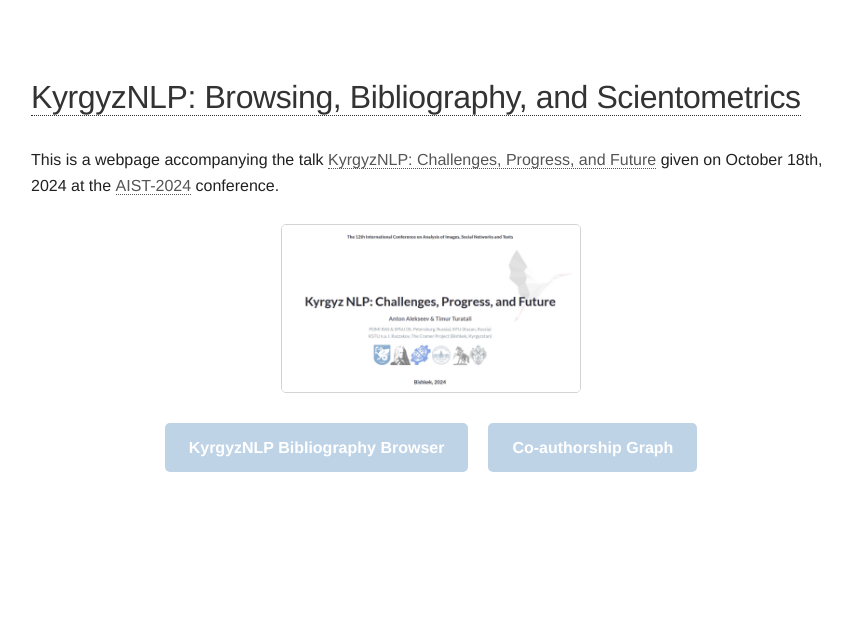
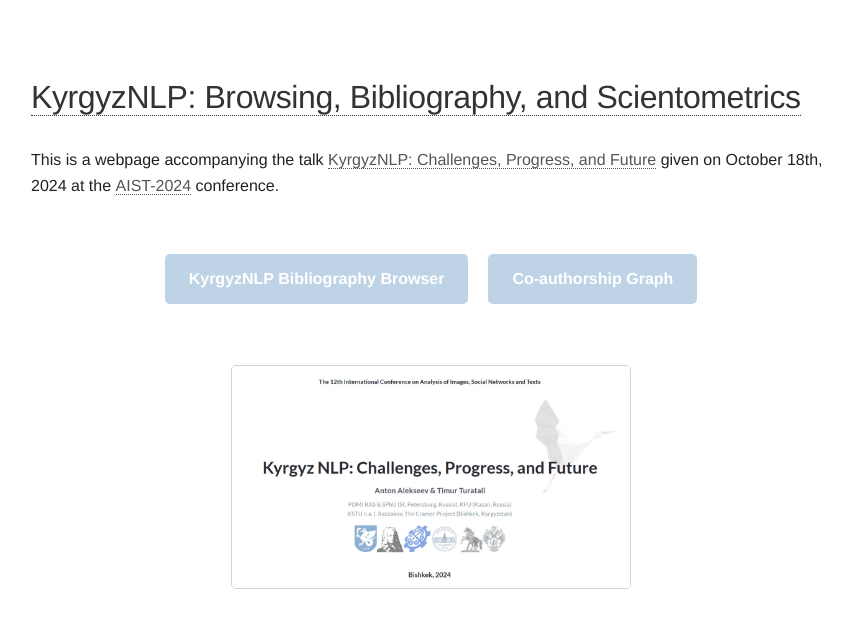
Before and after one commit to alexeyev/alexeyev.github.io, a Jekyll site: the page built from kyrgyz_nlp/index.html, in a window 1280 px wide. Shown: the top 628 px of the page, without its empty margins (209-1061 px from the left). Built offline with Jekyll 4.4.1, drawn with Linux system fonts in a browser that asks for light colours.

Commit message:
Update index.html

```diff
--- a/kyrgyz_nlp/index.html
+++ b/kyrgyz_nlp/index.html
@@ -39,7 +39,7 @@ description: Kyrgyz NLP. Challenges, Progress, and Future (a webpage accompanyin
         img {
               align-self: center;
               margin: 0 auto;
-              width: 300px;
+              width: 400px;
               border: 1px solid lightgray;
         }
     </style>
@@ -58,12 +58,12 @@ description: Kyrgyz NLP. Challenges, Progress, and Future (a webpage accompanyin
     This is a webpage accompanying the talk <a href="/pdf/kyrgyz-nlp-slides_2024.pdf">KyrgyzNLP: Challenges, Progress, and Future</a>
     given on October 18th, 2024 at the <a href="https://aistconf.org/">AIST-2024</a> conference.<br/><br/>
 
-    <img src="kyrgyznlp_first_slide.jpg"/>
-
     <div class="button-container">
         <a href="/kyrgyz_nlp/bibliography" class="button">KyrgyzNLP Bibliography Browser</a>
         <a href="/kyrgyz_nlp/coauthorship" class="button">Co-authorship Graph</a>
     </div>
     <br/><br/>
 
+    <a href="/pdf/kyrgyz-nlp-slides_2024.pdf"><img src="kyrgyznlp_first_slide.jpg"/></a>
+
 </div>
```
